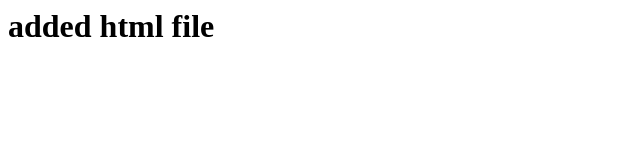
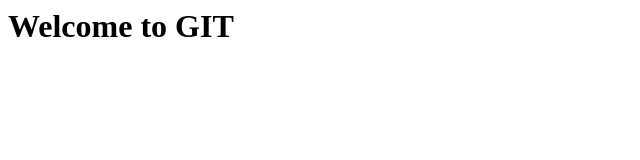
Before and after one commit to ranniuser/repo0305, a plain HTML site: page index.html in a window 1280 px wide. Shown: the whole page, without its empty margins (0-640 px from the left). Drawn offline with Linux system fonts and the light colour scheme.

Commit message:
edited index.html

```diff
--- a/index.html
+++ b/index.html
@@ -2,7 +2,7 @@
   <head><title>Adding html file</title></html>
   <body>
     <div>
-      <h1>added html file</h1>
+      <h1>Welcome to GIT</h1>
      <div>
     </body
 </html>
```
